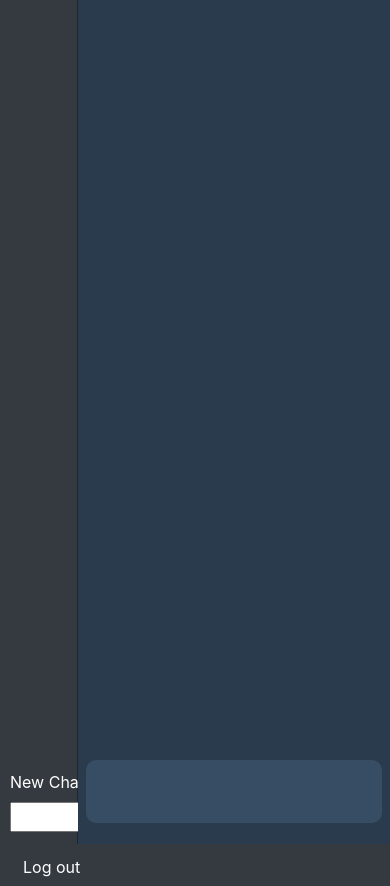
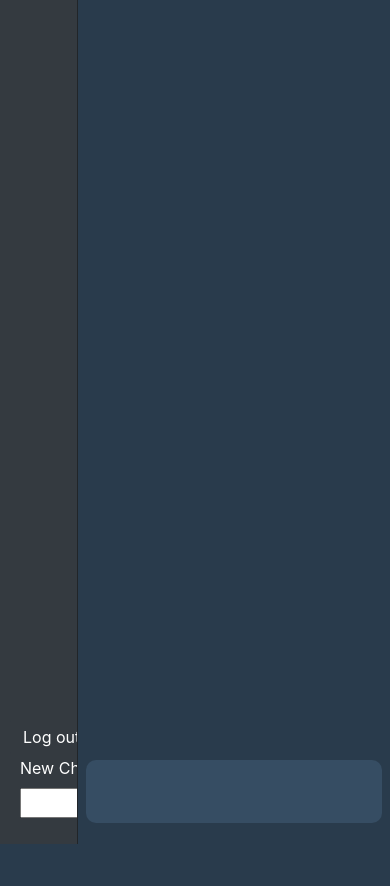
Before and after one commit to mertkaya1033/flack, a Flask app: template templates/index.html in a window 390 px wide. After the commit the page ends 844 px from the top, so only its background shows below. Run offline with Flask 2, Linux system fonts and the light colour scheme; the template is opened without the code that fills it, so the values that code supplies are empty; some libraries are stand-ins or nearby versions.

Commit message:
updated styling to be responsive, fixed overflow glitch of the buttons and logout

```diff
--- a/static/styles.css
+++ b/static/styles.css
@@ -16,7 +16,8 @@
   border-right: 1px solid;
   height: 100vh;
   display: grid;
-  grid-template-rows: 10% 80% 10%;
+  grid-template-rows: 100px calc(100% - 200px) 100px;
+  overflow-x: hidden;
 }
 
 #buttons {
@@ -121,10 +122,21 @@
 #channel-creation {
   color: white;
   padding: 10px;
+  display: flex;
+  align-self: end;
+  flex-direction: column;
 }
 
-#logout {
+.btn-color {
   color: white;
 }
 
+#logout:hover {
+  color: white;
+}
+
+#new-channel-name {
+  padding-left: 10px;
+}
+
 /*# sourceMappingURL=styles.css.map */
--- a/static/styles.scss
+++ b/static/styles.scss
@@ -20,7 +20,8 @@ $username-time-color: #84b3e1;
   border-right: 1px solid;
   height: 100vh;
   display: grid;
-  grid-template-rows: 10% 80% 10%;
+  grid-template-rows: 100px calc(100% - 200px) 100px;
+  overflow-x: hidden;
 }
 
 #buttons {
@@ -144,8 +145,19 @@ $username-time-color: #84b3e1;
 #channel-creation {
   color: white;
   padding: 10px;
+  display: flex;
+  align-self: end;
+  flex-direction: column;
 }
 
-#logout{
+.btn-color {
   color: white;
 }
+
+#logout:hover {
+  color: white;
+}
+
+#new-channel-name {
+  padding-left: 10px;
+}
--- a/templates/index.html
+++ b/templates/index.html
@@ -5,8 +5,7 @@
     <meta charset="utf-8">
     <meta name="viewport"
           content="width=device-width, initial-scale=1, shrink-to-fit=no">
-    <script type="text/javascript"
-            src="//cdnjs.cloudflare.com/ajax/libs/socket.io/1.3.6/socket.io.min.js"></script>
+
     <link rel="stylesheet"
           href="https://stackpath.bootstrapcdn.com/bootstrap/4.5.0/css/bootstrap.min.css"
           integrity="sha384-9aIt2nRpC12Uk9gS9baDl411NQApFmC26EwAOH8WgZl5MYYxFfc+NcPb1dKGj7Sk"
@@ -26,15 +25,21 @@
         <div id="logo" class="text-light font-weight-bold">
             Flack
         </div>
+
         <div id="buttons" class="list-group"></div>
+
         <div id="channel-creation">
+            <form action="{{ url_for('logout') }}" method="post">
+                <button id="logout"
+                        class="btn bg-dark border border-dark btn-color">Log
+                    out
+                </button>
+            </form>
             <form id="new-channel-name" class="form-group">
-                <label>New Channel: </label>
+                <label class="bg-dark btn-color">New Channel: </label>
                 <input>
             </form>
-            <form action="{{ url_for('logout') }}" method="post">
-                <button id="logout" class="btn bg-dark border border-dark">Log out</button>
-            </form>
+
         </div>
     </div>
     <div id="chat-container">
@@ -46,6 +51,16 @@
         </form>
     </div>
 </div>
-
+<script type="text/javascript"
+        src="//cdnjs.cloudflare.com/ajax/libs/socket.io/1.3.6/socket.io.min.js"></script>
+<script src="https://code.jquery.com/jquery-3.5.1.slim.min.js"
+        integrity="sha384-DfXdz2htPH0lsSSs5nCTpuj/zy4C+OGpamoFVy38MVBnE+IbbVYUew+OrCXaRkfj"
+        crossorigin="anonymous"></script>
+<script src="https://cdn.jsdelivr.net/npm/popper.js@1.16.0/dist/umd/popper.min.js"
+        integrity="sha384-Q6E9RHvbIyZFJoft+2mJbHaEWldlvI9IOYy5n3zV9zzTtmI3UksdQRVvoxMfooAo"
+        crossorigin="anonymous"></script>
+<script src="https://stackpath.bootstrapcdn.com/bootstrap/4.5.0/js/bootstrap.min.js"
+        integrity="sha384-OgVRvuATP1z7JjHLkuOU7Xw704+h835Lr+6QL9UvYjZE3Ipu6Tp75j7Bh/kR0JKI"
+        crossorigin="anonymous"></script>
 </body>
 </html>
```
Also changed, not shown: 1 other file.
